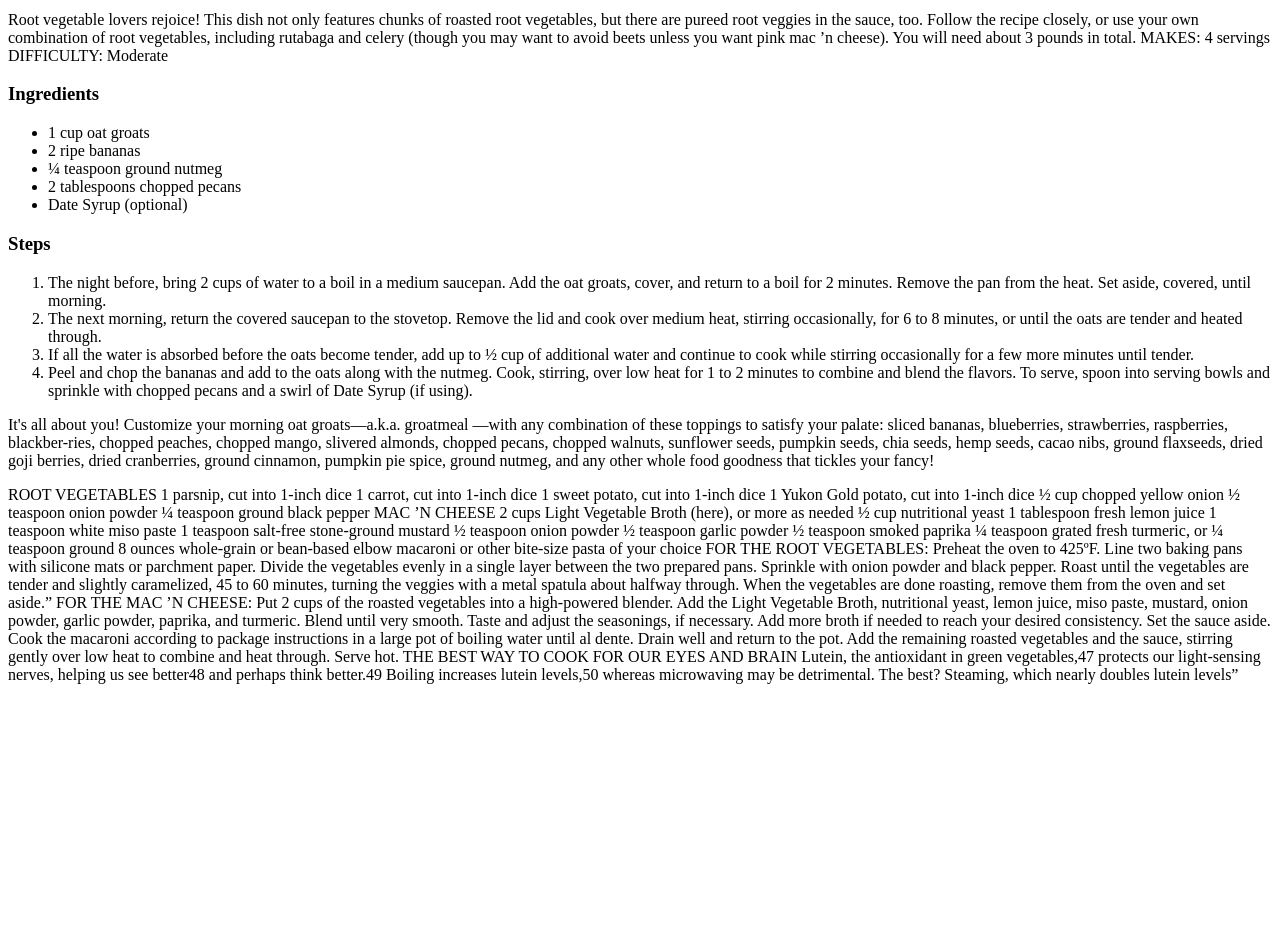
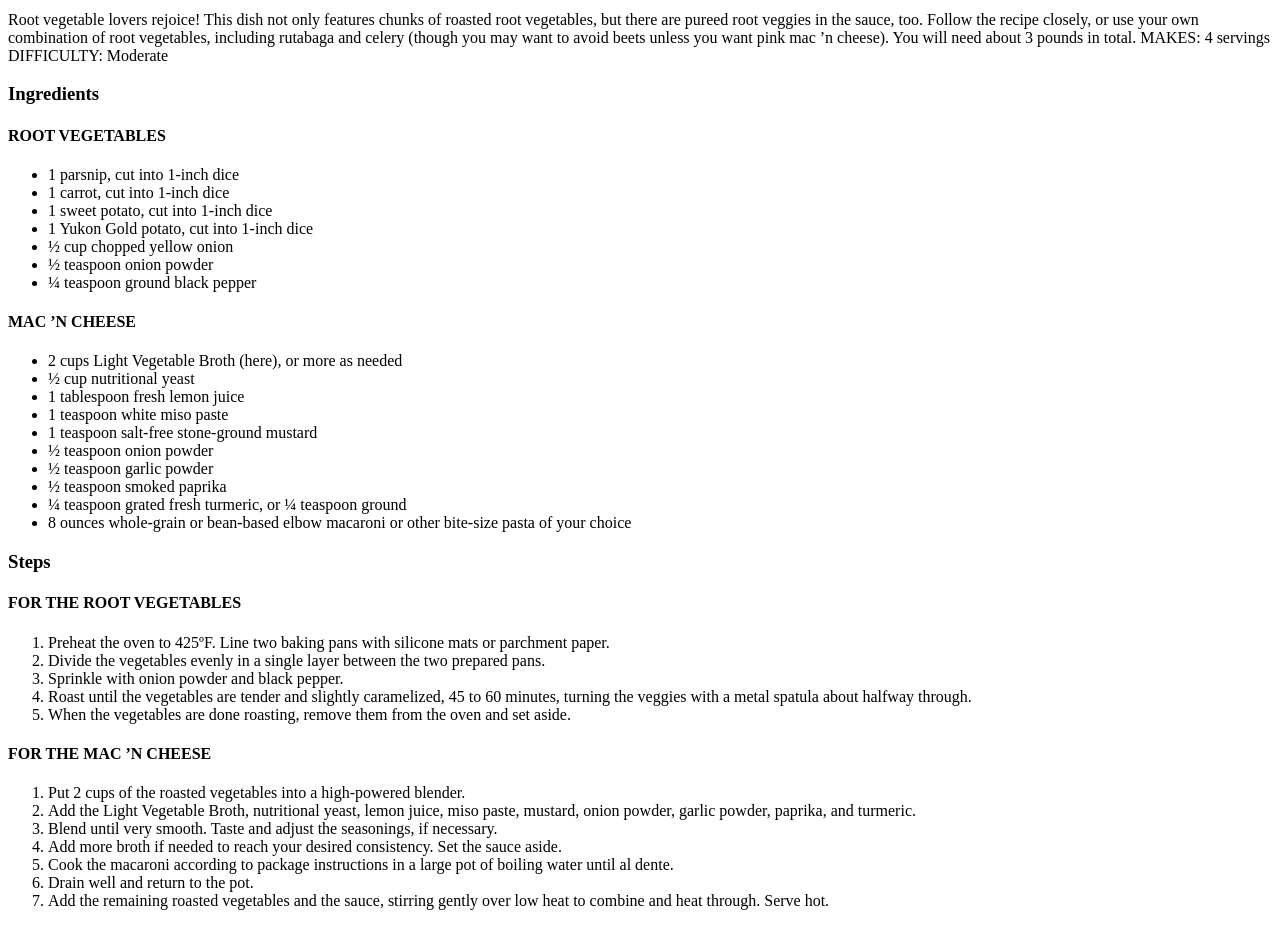
Before and after one commit to lealgabe/odin-recipes, a plain HTML site: page recipes/root-vegetable-macncheese.html in a window 1280 px wide. Shown: the part 440-1366 px from the top of the page. Before the commit the page ends 1132 px from the top, so only its background shows below. Drawn offline with Linux system fonts and the light colour scheme.

Commit message:
Edit Mac N Cheese Page, Fix indentation

```diff
--- a/recipes/root-vegetable-macncheese.html
+++ b/recipes/root-vegetable-macncheese.html
@@ -12,51 +12,47 @@
         <h2>Description</h2>
         <p>Root vegetable lovers rejoice! This dish not only features chunks of roasted root vegetables, but there are pureed root veggies in the sauce, too. Follow the recipe closely, or use your own combination of root vegetables, including rutabaga and celery (though you may want to avoid beets unless you want pink mac ’n cheese). You will need about 3 pounds in total. MAKES: 4 servings DIFFICULTY: Moderate</p>
         <h3>Ingredients</h3>
+        <h4>ROOT VEGETABLES</h4>
         <ul>
-            <li>1 cup oat groats</li>
-            <li>2 ripe bananas</li>
-            <li>¼ teaspoon ground nutmeg</li>
-            <li>2 tablespoons chopped pecans</li>
-            <li>Date Syrup (optional)</li>
+            <li>1 parsnip, cut into 1-inch dice</li>
+            <li>1 carrot, cut into 1-inch dice</li>
+            <li>1 sweet potato, cut into 1-inch dice</li>
+            <li>1 Yukon Gold potato, cut into 1-inch dice</li>
+            <li>½ cup chopped yellow onion</li>
+            <li>½ teaspoon onion powder</li>
+            <li>¼ teaspoon ground black pepper</li>
+        </ul>
+        <h4>MAC ’N CHEESE</h4>
+        <ul>
+            <li>2 cups Light Vegetable Broth (here), or more as needed</li>
+            <li>½ cup nutritional yeast</li>
+            <li>1 tablespoon fresh lemon juice</li>
+            <li>1 teaspoon white miso paste</li>
+            <li>1 teaspoon salt-free stone-ground mustard</li>
+            <li>½ teaspoon onion powder</li>
+            <li>½ teaspoon garlic powder</li>
+            <li>½ teaspoon smoked paprika</li>
+            <li>¼ teaspoon grated fresh turmeric, or ¼ teaspoon ground</li>
+            <li>8 ounces whole-grain or bean-based elbow macaroni or other bite-size pasta of your choice</li>
         </ul>
         <h3>Steps</h3>
+        <h4>FOR THE ROOT VEGETABLES</h4>
         <ol>
-            <li>The night before, bring 2 cups of water to a boil in a medium saucepan. Add the oat groats, cover, and return to a boil for 2 minutes. Remove the pan from the heat. Set aside, covered, until morning.</li>
-            <li>The next morning, return the covered saucepan to the stovetop. Remove the lid and cook over medium heat, stirring occasionally, for 6 to 8 minutes, or until the oats are tender and heated through.</li>
-            <li>If all the water is absorbed before the oats become tender, add up to ½ cup of additional water and continue to cook while stirring occasionally for a few more minutes until tender.</li>
-            <li>Peel and chop the bananas and add to the oats along with the nutmeg. Cook, stirring, over low heat for 1 to 2 minutes to combine and blend the flavors. To serve, spoon into serving bowls and sprinkle with chopped pecans and a swirl of Date Syrup (if using).</li>
+            <li>Preheat the oven to 425ºF. Line two baking pans with silicone mats or parchment paper.</li>
+            <li>Divide the vegetables evenly in a single layer between the two prepared pans.</li>
+            <li>Sprinkle with onion powder and black pepper.</li>
+            <li>Roast until the vegetables are tender and slightly caramelized, 45 to 60 minutes, turning the veggies with a metal spatula about halfway through.</li>
+            <li>When the vegetables are done roasting, remove them from the oven and set aside.</li>
         </ol>
-        <p>It's all about you! Customize your morning oat groats—a.k.a. groatmeal —with any combination of these toppings to satisfy your palate: sliced bananas, blueberries, strawberries, raspberries, blackber-ries, chopped peaches, chopped mango, slivered almonds, chopped pecans, chopped walnuts, sunflower seeds, pumpkin seeds, chia seeds, hemp seeds, cacao nibs, ground flaxseeds, dried goji berries, dried cranberries, ground cinnamon, pumpkin pie spice, ground nutmeg, and any other whole food goodness that tickles your fancy!</p>
+        <h4>FOR THE MAC ’N CHEESE</h4>
+        <ol>
+            <li>Put 2 cups of the roasted vegetables into a high-powered blender.</li>
+            <li>Add the Light Vegetable Broth, nutritional yeast, lemon juice, miso paste, mustard, onion powder, garlic powder, paprika, and turmeric.</li>
+            <li>Blend until very smooth. Taste and adjust the seasonings, if necessary.</li>
+            <li>Add more broth if needed to reach your desired consistency. Set the sauce aside.</li>
+            <li>Cook the macaroni according to package instructions in a large pot of boiling water until al dente.</li>
+            <li>Drain well and return to the pot.</li>
+            <li>Add the remaining roasted vegetables and the sauce, stirring gently over low heat to combine and heat through. Serve hot.</li>
+        </ol>
     </body>
 </html>
-
-
-ROOT VEGETABLES
-1 parsnip, cut into 1-inch dice
-1 carrot, cut into 1-inch dice
-1 sweet potato, cut into 1-inch dice
-1 Yukon Gold potato, cut into 1-inch dice
-½ cup chopped yellow onion
-½ teaspoon onion powder
-¼ teaspoon ground black pepper
-MAC ’N CHEESE
-2 cups Light Vegetable Broth (here), or more as needed
-½ cup nutritional yeast
-1 tablespoon fresh lemon juice
-1 teaspoon white miso paste
-1 teaspoon salt-free stone-ground mustard
-½ teaspoon onion powder
-½ teaspoon garlic powder
-½ teaspoon smoked paprika
-¼ teaspoon grated fresh turmeric, or ¼ teaspoon ground
-8 ounces whole-grain or bean-based elbow macaroni or other bite-size pasta of your choice
-
-FOR THE ROOT VEGETABLES: Preheat the oven to 425ºF. Line two baking pans with silicone mats or parchment paper.
-Divide the vegetables evenly in a single layer between the two prepared pans. Sprinkle with onion powder and black pepper. Roast until the vegetables are tender and slightly caramelized, 45 to 60 minutes, turning the veggies with a metal spatula about halfway through. When the vegetables are done roasting, remove them from the oven and set aside.”
-
-
-FOR THE MAC ’N CHEESE: Put 2 cups of the roasted vegetables into a high-powered blender. Add the Light Vegetable Broth, nutritional yeast, lemon juice, miso paste, mustard, onion powder, garlic powder, paprika, and turmeric. Blend until very smooth. Taste and adjust the seasonings, if necessary. Add more broth if needed to reach your desired consistency. Set the sauce aside.
-Cook the macaroni according to package instructions in a large pot of boiling water until al dente. Drain well and return to the pot. Add the remaining roasted vegetables and the sauce, stirring gently over low heat to combine and heat through. Serve hot.
-
-THE BEST WAY TO COOK FOR OUR EYES AND BRAIN
-Lutein, the antioxidant in green vegetables,47 protects our light-sensing nerves, helping us see better48 and perhaps think better.49 Boiling increases lutein levels,50 whereas microwaving may be detrimental. The best? Steaming, which nearly doubles lutein levels”
```
